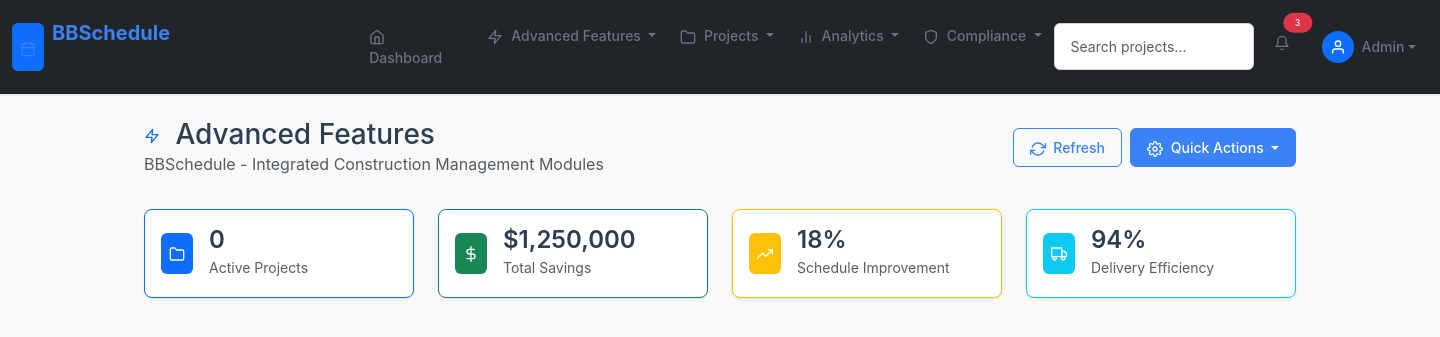
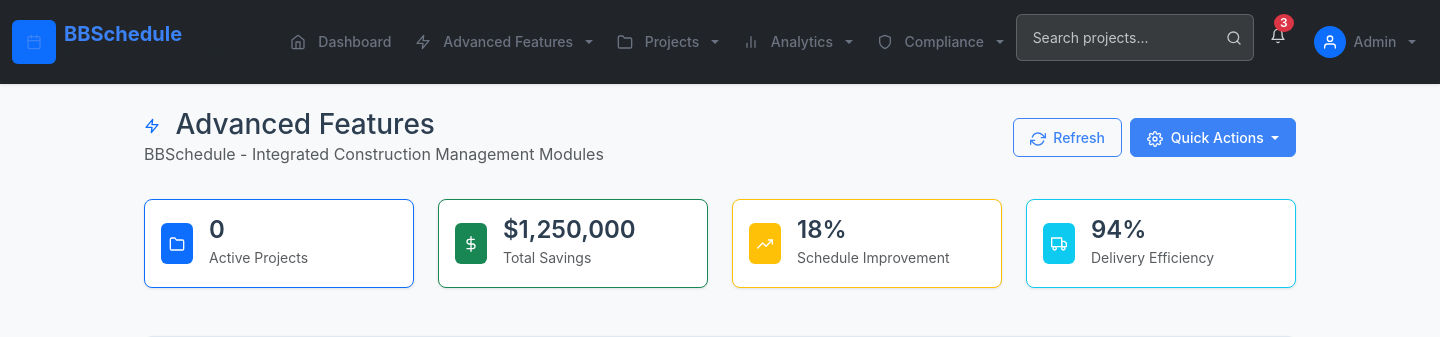
Before and after one commit to ibuilder/BBSchedule, a Flask app: page /buildflow in a window 1440 px wide. Shown: the top 337 px of the page. Run offline with Flask 3, Linux system fonts and the light colour scheme; data that the repository does not hold is empty; parts of the project's set-up code (start-up, migrations or seed data) failed here and were passed over.

Commit message:
Improve header design and fix visual inconsistencies for a better experience
Refactors header CSS in custom.css and base.html to improve navbar appearance, search box, notifications, and user profile elements.

Replit-Commit-Author: Agent
Replit-Commit-Session-Id: 35261bdc-eefb-4325-8cee-63dfbbda4798
Replit-Commit-Screenshot-Url: https://storage.googleapis.com/screenshot-production-us-central1/b38b2758-4aee-47f8-92a1-dab8bcfc20d2/35261bdc-eefb-4325-8cee-63dfbbda4798/qqe7Abg

```diff
--- a/static/css/custom.css
+++ b/static/css/custom.css
@@ -5,6 +5,185 @@ body {
     font-family: -apple-system, BlinkMacSystemFont, 'Segoe UI', Roboto, Oxygen, Ubuntu, Cantarell, sans-serif;
     line-height: 1.6;
     color: #2c3e50;
+}
+
+/* Navigation Fixes */
+.navbar {
+    z-index: 1050;
+    box-shadow: 0 2px 4px rgba(0, 0, 0, 0.1);
+}
+
+.navbar-brand {
+    padding: 0.5rem 0;
+}
+
+.navbar-brand .bg-primary {
+    display: flex;
+    align-items: center;
+    justify-content: center;
+    min-width: 44px;
+    min-height: 44px;
+}
+
+.navbar-brand .fw-bold {
+    font-size: 1.25rem;
+    line-height: 1.2;
+}
+
+.navbar-brand small {
+    font-size: 0.75rem;
+    opacity: 0.8;
+    line-height: 1.2;
+    margin-top: 2px;
+}
+
+.navbar-nav .nav-link {
+    padding: 0.75rem 1rem;
+    font-weight: 500;
+    display: flex;
+    align-items: center;
+    gap: 0.5rem;
+}
+
+.navbar-nav .nav-link:hover {
+    background-color: rgba(255, 255, 255, 0.1);
+    border-radius: 4px;
+}
+
+.dropdown-menu {
+    border: none;
+    box-shadow: 0 10px 25px rgba(0, 0, 0, 0.15);
+    border-radius: 8px;
+    margin-top: 0.5rem;
+}
+
+.dropdown-item {
+    padding: 0.75rem 1rem;
+    font-weight: 500;
+    display: flex;
+    align-items: center;
+    gap: 0.5rem;
+}
+
+.dropdown-item:hover {
+    background-color: rgba(13, 110, 253, 0.1);
+    color: #0d6efd;
+}
+
+.dropdown-header {
+    padding: 0.75rem 1rem 0.25rem;
+    font-weight: 600;
+    color: #6c757d;
+    font-size: 0.875rem;
+}
+
+.dropdown-divider {
+    margin: 0.5rem 0;
+}
+
+/* Search Box Fixes */
+.search-container {
+    position: relative;
+    max-width: 300px;
+}
+
+.search-container .form-control {
+    background-color: rgba(255, 255, 255, 0.1);
+    border: 1px solid rgba(255, 255, 255, 0.2);
+    color: white;
+    padding-right: 40px;
+}
+
+.search-container .form-control:focus {
+    background-color: rgba(255, 255, 255, 0.15);
+    border-color: rgba(255, 255, 255, 0.3);
+    box-shadow: 0 0 0 0.2rem rgba(255, 255, 255, 0.25);
+    color: white;
+}
+
+.search-container .form-control::placeholder {
+    color: rgba(255, 255, 255, 0.7);
+}
+
+.search-btn {
+    position: absolute;
+    right: 8px;
+    top: 50%;
+    transform: translateY(-50%);
+    border: none;
+    background: none;
+    color: rgba(255, 255, 255, 0.7);
+    padding: 0;
+    width: 24px;
+    height: 24px;
+    display: flex;
+    align-items: center;
+    justify-content: center;
+}
+
+.search-btn:hover {
+    color: white;
+}
+
+/* Notification Badge Fixes */
+.notification-bell {
+    position: relative;
+    padding: 0.5rem;
+    color: rgba(255, 255, 255, 0.8);
+    background: none;
+    border: none;
+}
+
+.notification-bell:hover {
+    color: white;
+    background-color: rgba(255, 255, 255, 0.1);
+    border-radius: 4px;
+}
+
+.notification-badge {
+    position: absolute;
+    top: 0;
+    right: 0;
+    background-color: #dc3545;
+    color: white;
+    border-radius: 50%;
+    font-size: 0.75rem;
+    font-weight: 600;
+    padding: 2px 6px;
+    min-width: 18px;
+    height: 18px;
+    display: flex;
+    align-items: center;
+    justify-content: center;
+}
+
+/* User Profile Fixes */
+.user-profile {
+    display: flex;
+    align-items: center;
+    gap: 0.5rem;
+    padding: 0.5rem;
+    color: rgba(255, 255, 255, 0.9);
+    text-decoration: none;
+}
+
+.user-profile:hover {
+    color: white;
+    background-color: rgba(255, 255, 255, 0.1);
+    border-radius: 4px;
+}
+
+.user-avatar {
+    width: 32px;
+    height: 32px;
+    border-radius: 50%;
+    background-color: #0d6efd;
+    display: flex;
+    align-items: center;
+    justify-content: center;
+    color: white;
+    font-weight: 600;
+    font-size: 0.875rem;
 }
 
 h1, h2, h3, h4, h5, h6 {
--- a/templates/base.html
+++ b/templates/base.html
@@ -170,19 +170,20 @@
                 <ul class="navbar-nav">
                     <!-- Quick Search -->
                     <li class="nav-item me-2">
-                        <form class="d-flex">
-                            <input class="form-control form-control-sm" type="search" placeholder="Search projects..." style="width: 200px;">
-                        </form>
+                        <div class="search-container">
+                            <input class="form-control form-control-sm" type="search" placeholder="Search projects...">
+                            <button class="search-btn" type="button">
+                                <i data-feather="search" width="16" height="16"></i>
+                            </button>
+                        </div>
                     </li>
 
                     <!-- Notifications -->
                     <li class="nav-item dropdown me-2">
-                        <a class="nav-link position-relative" href="#" role="button" data-bs-toggle="dropdown">
+                        <button class="notification-bell" type="button" data-bs-toggle="dropdown">
                             <i data-feather="bell" width="18" height="18"></i>
-                            <span class="position-absolute top-0 start-100 translate-middle badge rounded-pill bg-danger" style="font-size: 0.6em;">
-                                3
-                            </span>
-                        </a>
+                            <span class="notification-badge">3</span>
+                        </button>
                         <ul class="dropdown-menu dropdown-menu-end" style="width: 300px;">
                             <li><h6 class="dropdown-header">Recent Notifications</h6></li>
                             <li><a class="dropdown-item" href="#">
@@ -214,8 +215,8 @@
 
                     <!-- User Account -->
                     <li class="nav-item dropdown">
-                        <a class="nav-link dropdown-toggle d-flex align-items-center" href="#" role="button" data-bs-toggle="dropdown">
-                            <div class="bg-primary text-white rounded-circle d-flex align-items-center justify-content-center me-2" style="width: 32px; height: 32px;">
+                        <a class="nav-link dropdown-toggle user-profile" href="#" role="button" data-bs-toggle="dropdown">
+                            <div class="user-avatar">
                                 <i data-feather="user" width="16" height="16"></i>
                             </div>
                             <span class="d-none d-md-inline">Admin</span>
```
